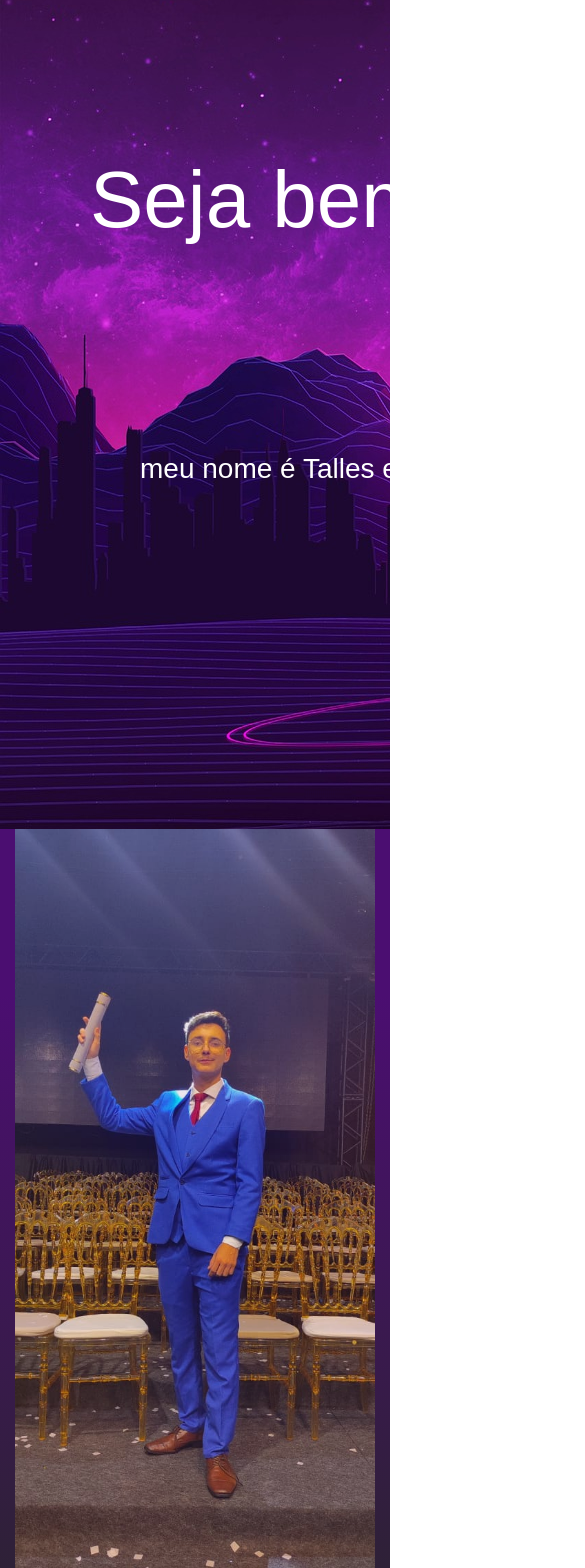
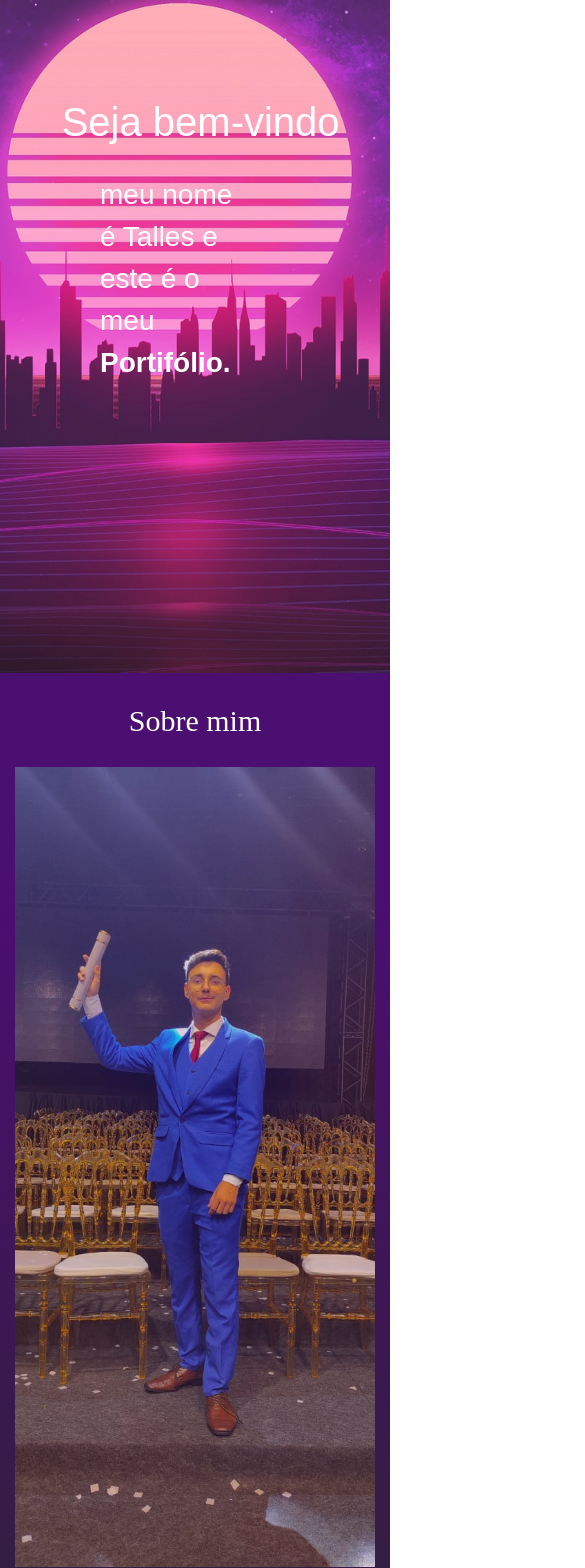
Before and after one commit to TallesMR/Meu-portif-lio, an Angular app: page / in a window 390 px wide. Shown: the part 171-1739 px from the top of the page, 585 px wide, since content can reach past the window. Built offline with nearby package versions, Linux system fonts and the light colour scheme.

Commit message:
the final commit -responsividade e afins

```diff
--- a/src/app/about-me/about-me.component.html
+++ b/src/app/about-me/about-me.component.html
@@ -1,15 +1,9 @@
 <div class="container-fluid about-me">
-    <article class="row">
-        <img src="../../assets/img/eu.jpeg" alt="">
-        <aside>
-            <h1>Sobre mim</h1>
-            <p>Desde muito novo sempre tive muita curiosidade sobre a tecnologia, como aquele informação chegava em minha posse em segundos? Da onde partia?. Eu trabalhava com meus pais no comercio quando pequeno, e havia um empresa de tecnologia bem ao lado. Quando o pessoal de la comprava na loja eu sempre os perguntava sobre o trabalho deles.
-
-                Aos 14 entao comecei meus estudos online na area e entrei em um curso tecnico. Neste curso comecei a aumentar muita minha teia de contatos fiz bons networkings e acabei adquirindo muito conhecimento valioso muito rapido. graças a minha teia de contato consegui meu primeiro estagio.
-
-                Neste estagio foi onde eu realmente consegui muita experiencia e visão da area. Auxiliei em diversos projetos e fiz até o meu primeiro projeto 100% sozinho.
-
-                Por agora irei continuar aumentando minha rede de contatos e adquirindo mais conhecimento sobre a area.</p>
-        </aside>
+    <h1 class="main-title">Sobre mim</h1>
+    <article class="row text-center d-flex align-items-center justify-content-center">
+        <img class="col-lg-6" src="../../assets/img/eu.jpeg" alt="">
+        <span  class="col-lg-6">
+            <p>Desde muito novo sempre tive muita curiosidade sobre a tecnologia, como aquele informação chegava em minha posse em segundos? Da onde partia?. Eu trabalhava com meus pais no comercio quando pequeno, e havia um empresa de tecnologia bem ao lado. Quando o pessoal de la comprava na loja eu sempre os perguntava sobre o trabalho deles.Aos 14 entao comecei meus estudos online na area e entrei em um curso tecnico. Neste curso comecei a aumentar muita minha teia de contatos fiz bons networkings e acabei adquirindo muito conhecimento valioso muito rapido. graças a minha teia de contato consegui meu primeiro estagio. Neste estagio foi onde eu realmente consegui muita experiencia e visão da area. Auxiliei em diversos projetos e fiz até o meu primeiro projeto 100% sozinho. Por agora irei continuar aumentando minha rede de contatos e adquirindo mais conhecimento sobre a area.</p>
+        </span>
     </article>
 </div>
--- a/src/app/contato/contato.component.html
+++ b/src/app/contato/contato.component.html
@@ -1,8 +1,7 @@
 <div class="container-fluid contato">
-    <h1>CONTATO</h1>
-    <img src="../../assets/img/anime-contact.png">
+    <h1 class="main-title">CONTATO</h1>
     <div class="row">
-    <article class="col-md-6 social-media">
+    <article class="col-sm-12 col-lg-4 social-media">
         <span style="padding-right: 30px;">
             <i class="fa fa-linkedin-square" aria-hidden="true"></i>
             <h2><a href="https://www.linkedin.com/in/talles-machado-rodrigues-716a02207/" target="_blank">Linkedin</a></h2><br>
@@ -16,17 +15,18 @@
             <h2><a href="https://github.com/TallesMR" target="_blank">Github</a></h2>
         </span>
     </article>
-    <article class="col-md-6 contact-inbox">
+    <article class="col-sm-12 col-lg-4 contact-inbox">
         <div class="contact-border">
         <span>
             <i class="fa fa-phone-square" aria-hidden="true"></i>
-            <h2>(48) 9-98266768</h2>
+            <h2><a href="https://wa.me/5548998266768">(48) 9-98266768</a></h2>
         </span>
         <span>
             <i class="fa fa-envelope-o" aria-hidden="true"></i>
-            <h2><a href="https://mail.google.com/mail/u/0/#inbox?compose=CllgCJZZzCsdWlPPPvgXsvTnSlPhHfNWLSwrKDbhXqkvRQddLxVvwxLNMccDvkKFfLnjGBXGGRg" target="_blank" style="font-size: 22px;">tallesmachadorodrigues@gmail.com</a></h2>
+            <h2><a href="https://mail.google.com/mail/?view=cm&to=tallesmachadorodrigues%40gmail.com" target="_blank" style="font-size: 22px;">tallesmachadorodrigues@gmail.com</a></h2>
         </span>
         </div>
     </article>
+    <img class="col-sm-12 col-lg-4" src="../../assets/img/anime-contact.png">
     </div>
 </div>
--- a/src/app/header/header.component.html
+++ b/src/app/header/header.component.html
@@ -1,8 +1,8 @@
 <div class="container header">
     <ul class="row">
-        <li class="col-md-4"><a href="">Sobre Mim</a></li>
-        <li class="col-md-4"><a href="">Portifólio</a></li>
-        <li class="col-md-4"><a href="">Contato</a></li>
+        <li class="col-lg-4"><a href="#app-about-me">Sobre Mim</a></li>
+        <li class="col-lg-4"><a href="#app-projetos">Portifólio</a></li>
+        <li class="col-lg-4"><a href="#app-contato">Contato</a></li>
     </ul>
 </div>
 <app-slider></app-slider>
--- a/src/app/main/main.component.html
+++ b/src/app/main/main.component.html
@@ -1,3 +1,3 @@
-<app-about-me></app-about-me>
-<app-projetos></app-projetos>
-<app-contato></app-contato>
+<app-about-me  id="app-about-me"></app-about-me>
+<app-projetos id="app-projetos"></app-projetos>
+<app-contato id="app-contato"></app-contato>
--- a/src/app/projetos/projetos.component.ts
+++ b/src/app/projetos/projetos.component.ts
@@ -25,7 +25,7 @@ export class ProjetosComponent implements OnInit {
     }
   }
 
-  expandImage(project:string){
+  expandImage(project:string, indice: number){
       let imagem = document.getElementById(project + '-img')!.style;
       imagem.cssText = 'opacity: 100%; max-width: 1000px; height: 400px;';
       switch (project) {
@@ -33,7 +33,6 @@ export class ProjetosComponent implements OnInit {
           imagem.cssText = 'opacity: 100%; max-width: 1000px; height: 400px; margin-left: 500px';
           document.getElementById('qeru')!.style.opacity = '0';
           break;
-
         case 'ballebot':
           imagem.cssText = 'opacity: 100%; max-width: 1000px; height: 400px; margin-right: 300px';
           break;
--- a/src/app/slider/slider.component.html
+++ b/src/app/slider/slider.component.html
@@ -1,6 +1,10 @@
-<div class="container-fluid slider">
-    <article class="row text-banner">
-        <h1>Seja bem-vindo,</h1>
-        <p>meu nome é Talles  e este é o meu <span><strong>Portifólio.</strong></span></p>
+<div class="container-fluid slider d-flex align-items-center">
+    <article class="text-banner">
+        <div class="row">
+            <h1 class="offset-1">Seja bem-vindo</h1>
+        </div>
+        <div class="row">
+            <p class="col-sm-8 col-4">meu nome é Talles  e este é o meu <span><strong>Portifólio.</strong></span></p>
+        </div>
     </article>
 </div>
--- a/src/index.html
+++ b/src/index.html
@@ -2,7 +2,7 @@
 <html lang="en">
 <head>
   <meta charset="utf-8">
-  <title>Portifolio</title>
+  <title>Portifolio Talles Rodrigues</title>
   <base href="/">
   <meta name="viewport" content="width=device-width, initial-scale=1">
   <link rel="icon" type="image/x-icon" href="favicon.ico">
--- a/src/styles.css
+++ b/src/styles.css
@@ -24,25 +24,19 @@
     }
 }
 
+/* HEADER */
+
+.header {
+    margin-bottom: -70px;
+    position: relative;
+    text-align: center;
+    z-index: 999;
+}
+
 p,h1,ul,li {
     font-family: 'Oswald', sans-serif;
     font-style: normal;
     color: #ffffff;
-}
-
-.container {
-    margin: 0px;
-    padding: 0px;
-    box-sizing: border-box;
-}
-
-.header {
-    width: 1000px;
-    margin-left: 450px;
-    padding-top: 30px;
-    padding-left: 30px;
-    height: 700px;
-    position: absolute;
 }
 
 .container li,a {
@@ -52,35 +46,28 @@ p,h1,ul,li {
     text-decoration: none;
 }
 
-.container a:hover {
+.container-fluid h2 a:hover {
     color: rgb(87, 25, 231);
     padding: 10px;
     text-decoration: none;
     border: #2600ff double 1px;
 }
 
-.container-fluid article {
-    height: 1000px;
+.slider {
+    background-image: url('./assets/img/banner-city.jpg');
+    background-size: cover;
+    background-position: center;
+    background-repeat: no-repeat;
+    height: 100vh;
+    background-color: rgba(255, 255, 255, 0.9);
+    opacity: 0.9;
+  }
+
+.text-banner div h1 {
+    font-size: 60px;
 }
 
-.slider{
-    background-image: url('./assets/img/banner-city.jpg');
-}
-
-.text-banner {
-    display: flex;
-    flex-direction: column;
-    justify-content: center;
-    color: #ffffff;
-    padding-left: 60px;
-}
-
-.text-banner h1 {
-    font-size: 80px;
-    padding-left: 30px;
-}
-
-.text-banner p {
+.text-banner div p {
     padding-left: 80px;
     font-size: 28px;
     border-right: #ffffff solid 2px;
@@ -89,48 +76,33 @@ p,h1,ul,li {
     animation: blinkCursor 500ms steps(30) infinite normal, typing 4s steps(40) 1s normal both;
 }
 
-.text-banner span {
-    color: #ffffff;
+.about-me {
+    background: linear-gradient(rgba(75, 14, 113, 1) 16.62%, rgba(17, 13, 20, 0.9) 85.61%);
+    text-align: center;
 }
 
-.about-me {
-    background: linear-gradient(rgba(75, 14, 113, 1) 16.62%, rgba(17, 13, 20, 0.9) 85.61%);
+
+.about-me img {
+    max-width: 400px;
+    opacity: 80%;
+    margin: 20px;
 }
 
-.about-me article {
-    display: flex;
-    align-items: center;
-    justify-content: center;
-    gap: 40px;
-}
-
-.about-me img {
-    height: 80%;
-    opacity: 90%;
-}
-
-.about-me aside {
-    align-self: flex-start;
-    padding-top: 150px;
-    display: flex;
-    flex-direction: column;
-}
 
 .about-me p {
     border-left: solid #ffffff;
     font-size: 20px;
     padding: 20px;
-    width: 500px;
-    white-space: wrap;
 }
 
 .projetos {
     background: linear-gradient(rgba(75, 14, 113, 0.9),rgba(25, 19, 30, 1));
 }
 
-#projetos-text {
-    padding-top: 45px;
-    font-size: 80px;
+.main-title {
+    padding-top: 30px;
+    font-size: 60px;
+    text-align: center;
     font-family: 'Times New Roman', Times, serif;
 }
 
@@ -144,7 +116,6 @@ p,h1,ul,li {
 
 
 .projetos img {
-    align-items: center;
     max-width: 350px;
     height: 300px;
     opacity: 80%;
@@ -211,17 +182,19 @@ p,h1,ul,li {
     text-align: center;
     color: #ffffff;
     background: linear-gradient(rgba(25, 19, 30, 1),rgba(75, 14, 113, 0.9));
+    padding-top: 200px;
 }
 
 .contato img {
-    float: right;
-}
-
-.contato article {
     height: 400px;
 }
 
-.contato article a:hover{
+.contato h1 {
+    padding-top: 300px;
+    padding-bottom: 250px;
+}
+
+.contato article span h2 a:hover{
     text-decoration: none;
     color: #7742c5;
 }
@@ -245,22 +218,74 @@ p,h1,ul,li {
     text-align: start;
 }
 
-.contact-inbox {
-    display: flex;
-    flex-direction: column;
-    justify-content: center;
-    align-items: flex-start;
-}
-
-.social-media {
-    display: flex;
-    justify-content: center;
-    flex-direction: column;
-    align-items: flex-end;
-}
 
 .contact-border{
     border-left: 1px solid #ffffff;
     padding: 30px;
     height: 200px;
 }
+
+
+@media (max-width: 768px) {
+
+    .header {
+        display: none;
+    }
+
+    .text-banner h1 {
+        font-size: 40px !important;
+        text-align: center;
+    }
+
+    .text-banner p {
+        font-size: 20px;
+        margin: 20px;
+    }
+
+
+    .about-me p {
+      border: none;
+      font-size: 16px;
+      padding: 0px;
+    }
+
+    .contact-border {
+        border: none;
+        padding: 0px;
+      }
+
+      .contato article h2{
+        text-align: center !important;
+      }
+
+
+      .contato article span h2,a {
+        font-size: 16px !important;
+      }
+
+      .contato article span i {
+        font-size: 42px;
+      }
+
+      .contato img {
+        height: 350px;
+        object-fit: cover;
+    }
+
+      .olho {
+        display: none;
+      }
+
+      .projetos img {
+        max-width: 250px;
+        height: 300px;
+        opacity: 80%;
+        background-size: cover;
+        background-repeat: no-repeat;
+    }
+
+    .main-title {
+        font-size: 30px;
+    }
+
+  }
```
Also changed, not shown: src/app/projetos/projetos.component.html (+13 -13 lines).
